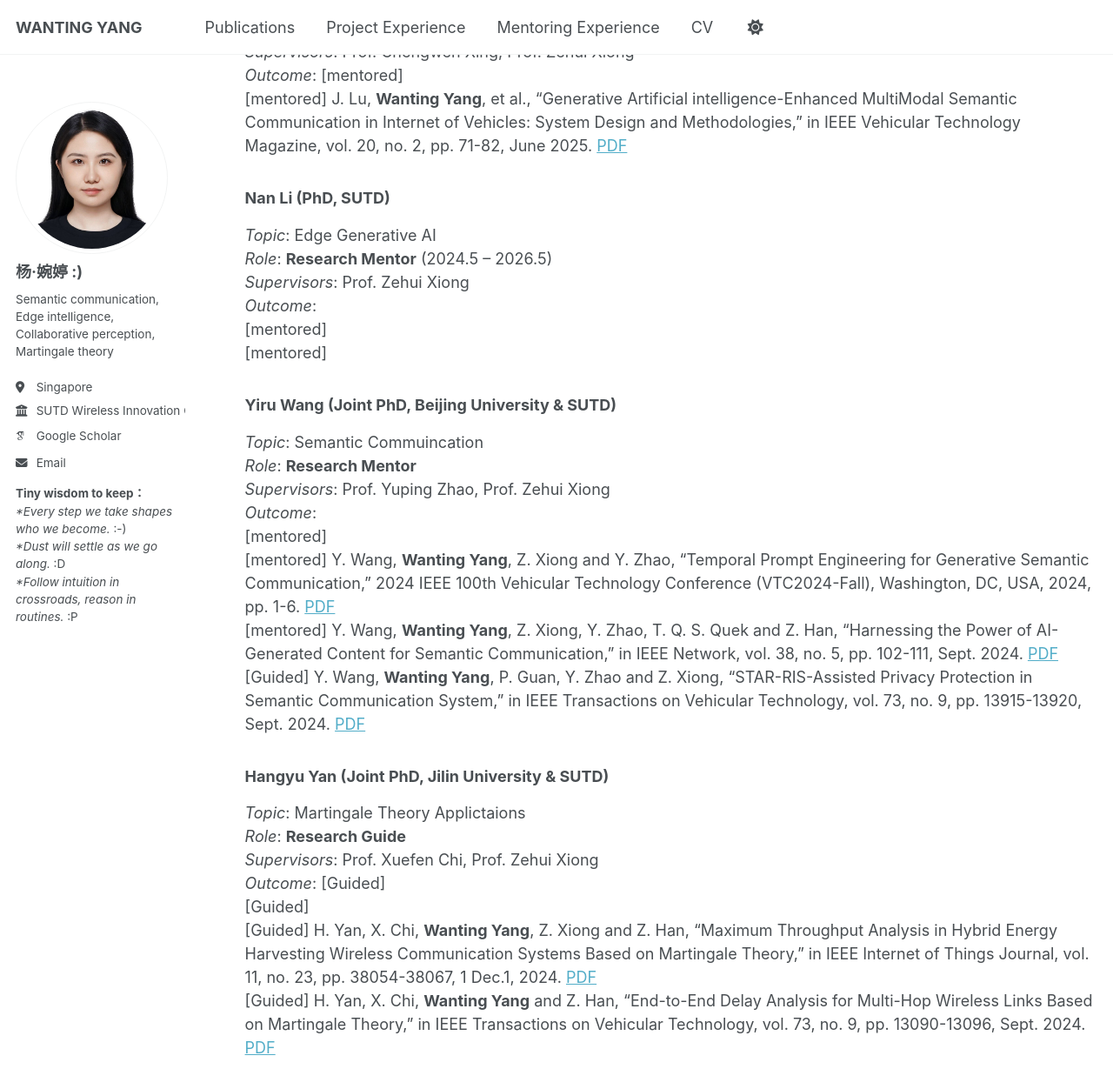
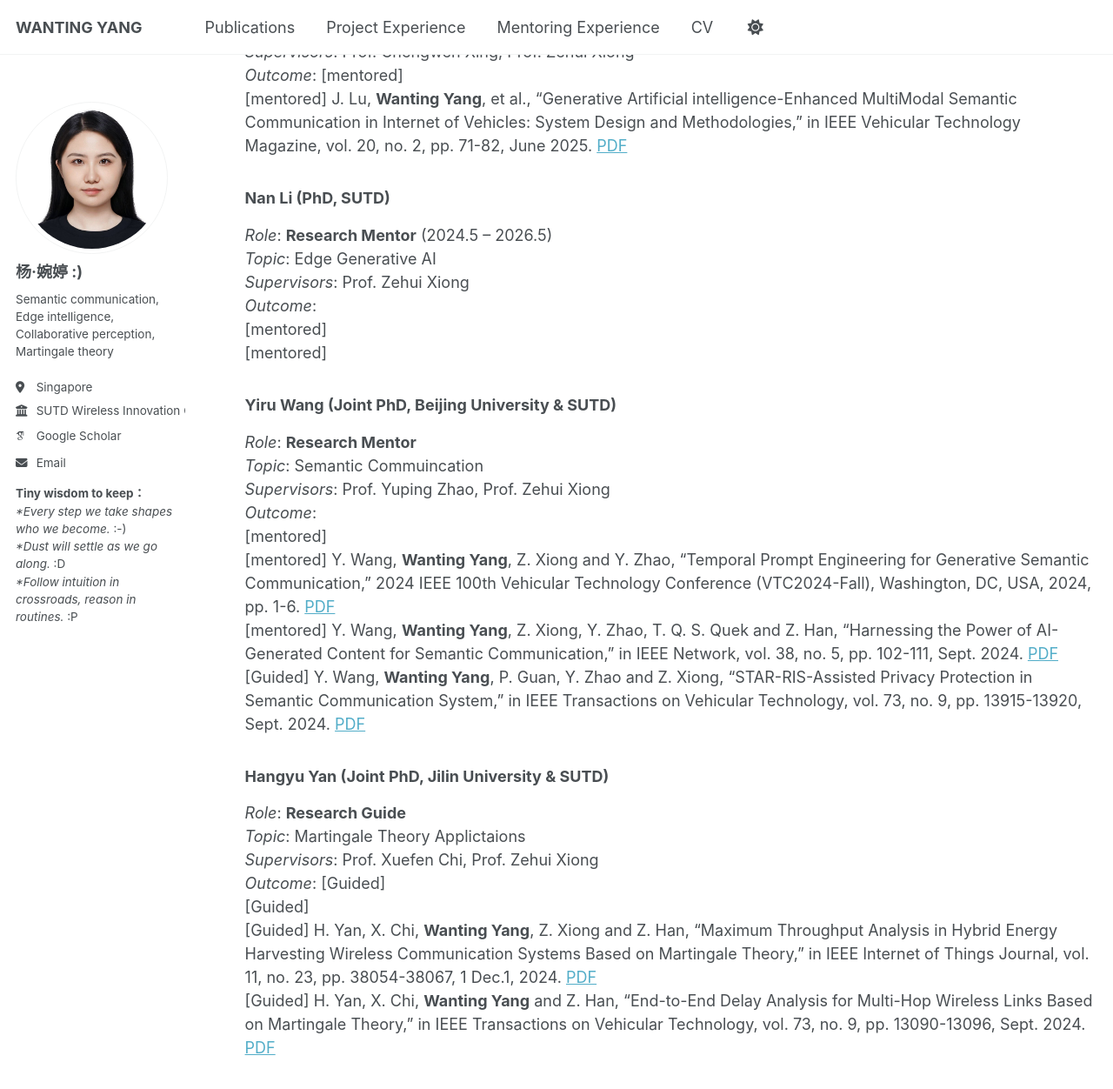
Before and after one commit to wty2011jl/wty2011jl.github.io, a Jekyll site: the page built from _pages/students.md, in a window 1280 px wide and 1400 px high, scrolled down 511 px. Shown: the top 1252 px of the window at 87% size. Built offline with Jekyll 4.4.1, drawn with Linux system fonts in a browser that asks for light colours; some web fonts are replaced; a script that is not in the unit is left out.

```diff
--- a/_pages/students.md
+++ b/_pages/students.md
@@ -28,16 +28,16 @@ redirect_from:
 
 
 ### **Nan Li** (PhD, SUTD)
+*Role*: **Research Mentor** (2024.5 -- 2026.5)
 *Topic*: Edge Generative AI
-*Role*: **Research Mentor** (2024.5 -- 2026.5)
 *Supervisors*: Prof. Zehui Xiong
 *Outcome*:
 [mentored]
 [mentored]
 
 ### **Yiru Wang** (Joint PhD, Beijing University & SUTD)
+*Role*: **Research Mentor**
 *Topic*: Semantic Commuincation
-*Role*: **Research Mentor**
 *Supervisors*: Prof. Yuping Zhao, Prof. Zehui Xiong
 *Outcome*:
 [mentored]
@@ -46,8 +46,8 @@ redirect_from:
 [Guided] Y. Wang, **Wanting Yang**, P. Guan, Y. Zhao and Z. Xiong, "STAR-RIS-Assisted Privacy Protection in Semantic Communication System," in IEEE Transactions on Vehicular Technology, vol. 73, no. 9, pp. 13915-13920, Sept. 2024. [PDF](https://ieeexplore.ieee.org/stamp/stamp.jsp?tp=&arnumber=10487897)
 
 ### **Hangyu Yan** (Joint PhD, Jilin University & SUTD)
+*Role*: **Research Guide**
 *Topic*: Martingale Theory Applictaions
-*Role*: **Research Guide**
 *Supervisors*: Prof. Xuefen Chi, Prof. Zehui Xiong
 *Outcome*:
 [Guided]
```
